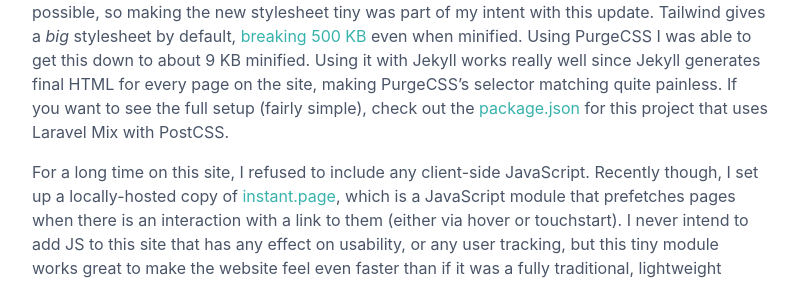
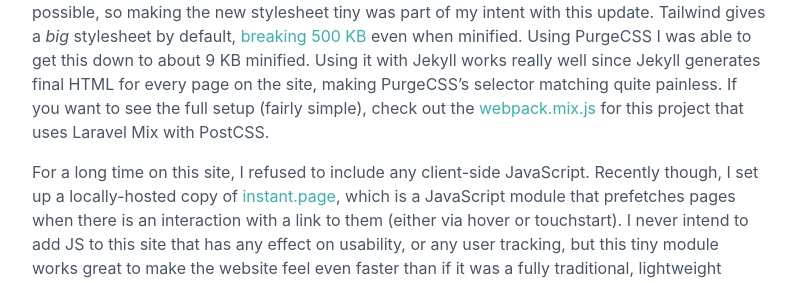
Before and after one commit to Alanaktion/alanaktion.github.io, a Jekyll site: the page built from _posts/2019-09-20-new-blog-style.md, in a window 1280 px wide. Shown: the part 497-780 px from the top of the page, without its empty margins (240-1038 px from the left). Built offline with Jekyll 4.4.1, drawn with Linux system fonts in a browser that asks for light colours.

Commit message:
Fix PurgeCSS config link

```diff
--- a/_posts/2019-09-20-new-blog-style.md
+++ b/_posts/2019-09-20-new-blog-style.md
@@ -7,7 +7,7 @@ excerpt: I've rebuilt my blog's visual style again, this time on Tailwind CSS wi
 
 I've rebuilt my blog's visual style again, this time on [Tailwind CSS](https://tailwindcss.com) with some fun new tooling. I was able to re-use most of my HTML from the old templates, since there's not much to the theme, only swapping things like `mb-sm-3` for `sm:mb-3` on some of the Bootstrap utility classes, to change them to Tailwind ones. The new CSS stuff was fine, but the tooling around it was a bit more interesting.
 
-This was my first time using PurgeCSS. I'm obsessive about keeping this blog loading as fast as possible, so making the new stylesheet tiny was part of my intent with this update. Tailwind gives a *big* stylesheet by default, [breaking 500 KB](https://unpkg.com/tailwindcss@^1.0/dist/tailwind.min.css) even when minified. Using PurgeCSS I was able to get this down to about 9 KB minified. Using it with Jekyll works really well since Jekyll generates final HTML for every page on the site, making PurgeCSS's selector matching quite painless. If you want to see the full setup (fairly simple), check out the [package.json](https://github.com/Alanaktion/alanaktion.github.io/blob/master/package.json) for this project that uses Laravel Mix with PostCSS.
+This was my first time using PurgeCSS. I'm obsessive about keeping this blog loading as fast as possible, so making the new stylesheet tiny was part of my intent with this update. Tailwind gives a *big* stylesheet by default, [breaking 500 KB](https://unpkg.com/tailwindcss@^1.0/dist/tailwind.min.css) even when minified. Using PurgeCSS I was able to get this down to about 9 KB minified. Using it with Jekyll works really well since Jekyll generates final HTML for every page on the site, making PurgeCSS's selector matching quite painless. If you want to see the full setup (fairly simple), check out the [webpack.mix.js](https://github.com/Alanaktion/alanaktion.github.io/blob/master/webpack.mix.js) for this project that uses Laravel Mix with PostCSS.
 
 For a long time on this site, I refused to include any client-side JavaScript. Recently though, I set up a locally-hosted copy of [instant.page](https://instant.page), which is a JavaScript module that prefetches pages when there is an interaction with a link to them (either via hover or touchstart). I never intend to add JS to this site that has any effect on usability, or any user tracking, but this tiny module works great to make the website feel even faster than if it was a fully traditional, lightweight HTML site.
 
```
